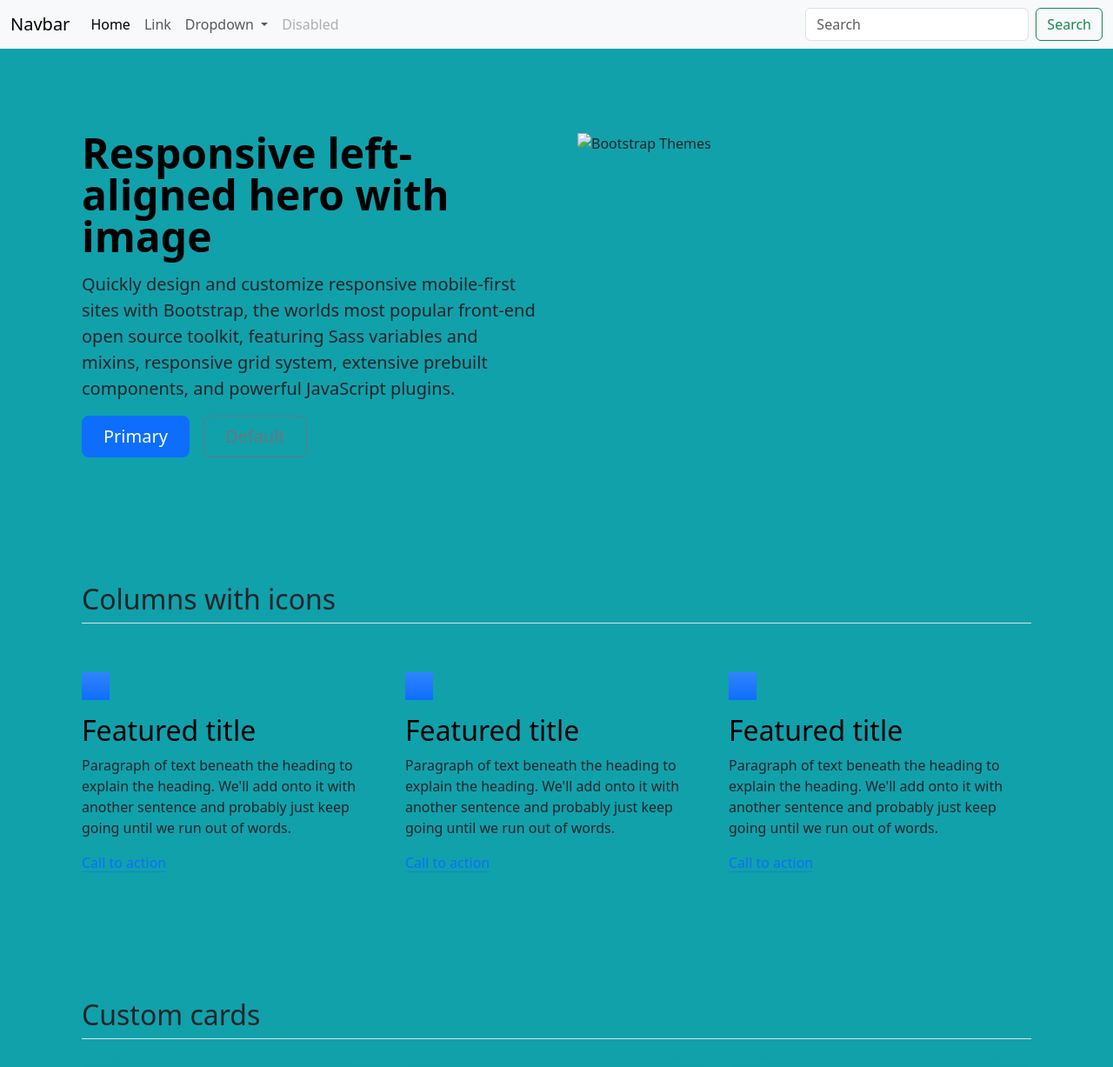
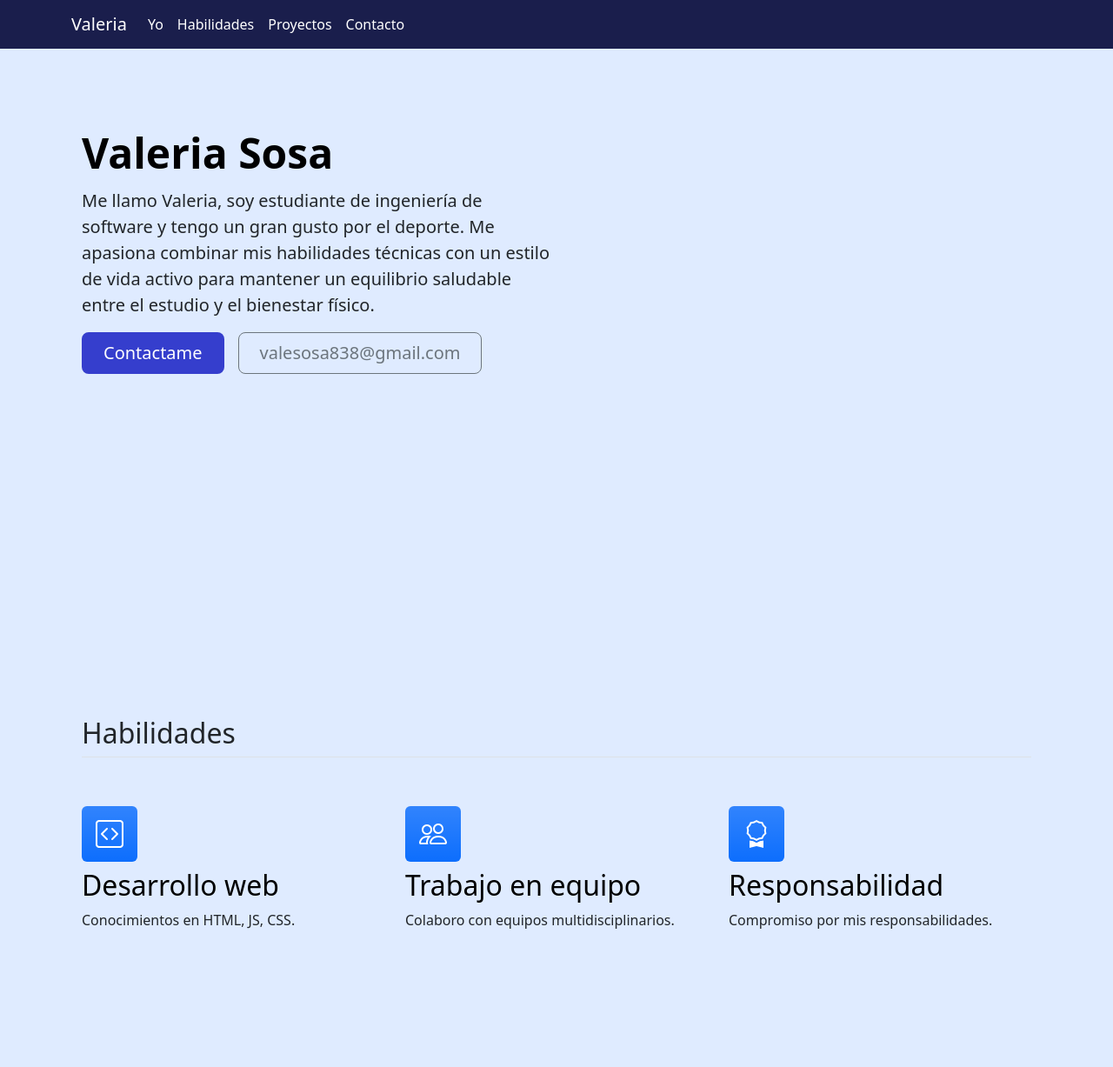
Before and after one commit to valjrz/portafolio-b7-g1, a plain HTML site: page index.html in a window 1280 px wide. Shown: the top 1227 px of the page at 87% size. Drawn offline with nearby package versions, Linux system fonts and the light colour scheme.

Commit message:
cambios de orden y color

```diff
--- a/index.html
+++ b/index.html
@@ -10,50 +10,38 @@
     <link href="https://cdn.jsdelivr.net/npm/bootstrap@5.3.3/dist/css/bootstrap.min.css" rel="stylesheet"
         integrity="sha384-QWTKZyjpPEjISv5WaRU9OFeRpok6YctnYmDr5pNlyT2bRjXh0JMhjY6hW+ALEwIH" crossorigin="anonymous">
 
+     <!-- iconos de bootstrap-->
+    <link rel="stylesheet" href="https://cdn.jsdelivr.net/npm/bootstrap-icons@1.11.3/font/bootstrap-icons.min.css">
+
     <link rel="stylesheet" href="style.css">
 </head>
 
 <body>
     <!--cabecera de mi pagina -->
     <header>
-        <nav class="navbar navbar-expand-lg bg-body-tertiary">
-            <div class="container-fluid">
-                <a class="navbar-brand" href="#">Navbar</a>
+        <nav class="navbar navbar-expand-lg">
+            <div class="container">
+                <a class="navbar-brand text-white" href="#">Valeria</a>
                 <button class="navbar-toggler" type="button" data-bs-toggle="collapse"
                     data-bs-target="#navbarSupportedContent" aria-controls="navbarSupportedContent"
                     aria-expanded="false" aria-label="Toggle navigation">
                     <span class="navbar-toggler-icon"></span>
                 </button>
-                <div class="collapse navbar-collapse" id="navbarSupportedContent">
+                <div class="collapse navbar-collapse text-white" id="navbarSupportedContent">
                     <ul class="navbar-nav me-auto mb-2 mb-lg-0">
                         <li class="nav-item">
-                            <a class="nav-link active" aria-current="page" href="#">Home</a>
+                            <a class="nav-link active text-white" aria-current="page" href="#">Yo</a>
                         </li>
                         <li class="nav-item">
-                            <a class="nav-link" href="#">Link</a>
-                        </li>
-                        <li class="nav-item dropdown">
-                            <a class="nav-link dropdown-toggle" href="#" role="button" data-bs-toggle="dropdown"
-                                aria-expanded="false">
-                                Dropdown
-                            </a>
-                            <ul class="dropdown-menu">
-                                <li><a class="dropdown-item" href="#">Action</a></li>
-                                <li><a class="dropdown-item" href="#">Another action</a></li>
-                                <li>
-                                    <hr class="dropdown-divider">
-                                </li>
-                                <li><a class="dropdown-item" href="#">Something else here</a></li>
-                            </ul>
+                            <a class="nav-link text-white" href="#Habilidades">Habilidades</a>
                         </li>
                         <li class="nav-item">
-                            <a class="nav-link disabled" aria-disabled="true">Disabled</a>
+                            <a class="nav-link text-white" href="#Proyectos">Proyectos</a>
+                        </li>
+                        <li class="nav-item">
+                            <a class="nav-link text-white" href="#Contacto">Contacto</a>
                         </li>
                     </ul>
-                    <form class="d-flex" role="search">
-                        <input class="form-control me-2" type="search" placeholder="Search" aria-label="Search">
-                        <button class="btn btn-outline-success" type="submit">Search</button>
-                    </form>
                 </div>
             </div>
         </nav>
@@ -62,87 +50,67 @@
     <main>
 
         <section id="presentacion" class="container col-xxl-8 px-4 py-5">
-            <div class="row flex-lg-row-reverse align-items-center g-5 py-5">
-                <div class="col-10 col-sm-8 col-lg-6">
-                    <img src="bootstrap-themes.png" class="d-block mx-lg-auto img-fluid" alt="Bootstrap Themes"
-                        width="700" height="500" loading="lazy">
+            <!-- quitamos reverse en caso de que no queramos imagen y tambien quitamos div de imagen  -->
+            <div class="row flex-lg-row align-items-center g-5 py-5">
             </div>
             <div class="col-lg-6">
-                    <h1 class="display-5 fw-bold text-body-emphasis lh-1 mb-3">Responsive left-aligned hero with image
+                <h1 class="display-5 fw-bold text-body-emphasis lh-1 mb-3">Valeria Sosa
                 </h1>
-                    <p class="lead">Quickly design and customize responsive mobile-first sites with Bootstrap, the
-                        worlds most popular front-end open source toolkit, featuring Sass variables and mixins,
-                        responsive grid system, extensive prebuilt components, and powerful JavaScript plugins.</p>
+                <p class="lead">Me llamo Valeria, soy estudiante de ingeniería de software y tengo un gran gusto por
+                    el deporte. Me apasiona combinar mis habilidades técnicas con un estilo de vida activo para
+                    mantener un equilibrio saludable entre el estudio y el bienestar físico.</p>
                 <div class="d-grid gap-2 d-md-flex justify-content-md-start">
-                        <button type="button" class="btn btn-primary btn-lg px-4 me-md-2"
-                            fdprocessedid="oyo7kn">Primary</button>
+                    <button type="button" class="btn btn-lg px-4 me-md-2 text-white" id="botoncontacto"
+                        fdprocessedid="oyo7kn">Contactame</button>
                     <button type="button" class="btn btn-outline-secondary btn-lg px-4"
-                            fdprocessedid="zem37d">Default</button>
+                        fdprocessedid="zem37d">valesosa838@gmail.com</button>
                 </div>
             </div>
             </div>
         </section>
 
 
-        <section id="habilidades" class="container px-4 py-5">
-            <h2 class="pb-2 border-bottom">Columns with icons</h2>
+        <section id="Habilidades" class="container px-4 py-5">
+            <!-- titulo de mi seccion  -->
+            <h2 class="pb-2 border-bottom">Habilidades</h2>
+            <!-- contenedor de mis cartas  -->
             <div class="row g-4 py-5 row-cols-1 row-cols-lg-3">
+
                     <div class="feature col">
                         <div
-                        class="feature-icon d-inline-flex align-items-center justify-content-center text-bg-primary bg-gradient fs-2 mb-3">
-                        <svg class="bi" width="1em" height="1em">
-                            <use xlink:href="#collection"></use>
-                        </svg>
+                            class="d-inline-flex align-items-center justify-content-center text-bg-primary bg-gradient fs-2 py-2 px-3 rounded">
+                            <i class="bi bi-code-square"></i>
                         </div>
-                    <h3 class="fs-2 text-body-emphasis">Featured title</h3>
-                    <p>Paragraph of text beneath the heading to explain the heading. We'll add onto it with another
-                        sentence and probably just keep going until we run out of words.</p>
-                    <a href="#" class="icon-link">
-                        Call to action
-                        <svg class="bi">
-                            <use xlink:href="#chevron-right"></use>
-                        </svg>
-                    </a>
+                        <h3 class="fs-2 text-body-emphasis my-2">Desarrollo web</h3>
+                        <p>Conocimientos en HTML, JS, CSS.</p>
                     </div>
+
                     <div class="feature col">
                         <div
-                        class="feature-icon d-inline-flex align-items-center justify-content-center text-bg-primary bg-gradient fs-2 mb-3">
-                        <svg class="bi" width="1em" height="1em">
-                            <use xlink:href="#people-circle"></use>
-                        </svg>
+                            class="d-inline-flex align-items-center justify-content-center text-bg-primary bg-gradient fs-2 py-2 px-3 rounded">
+                            <i class="bi bi-people"></i>
                         </div>
-                    <h3 class="fs-2 text-body-emphasis">Featured title</h3>
-                    <p>Paragraph of text beneath the heading to explain the heading. We'll add onto it with another
-                        sentence and probably just keep going until we run out of words.</p>
-                    <a href="#" class="icon-link">
-                        Call to action
-                        <svg class="bi">
-                            <use xlink:href="#chevron-right"></use>
-                        </svg>
-                    </a>
+                        <h3 class="fs-2 text-body-emphasis my-2">Trabajo en equipo</h3>
+                        <p>Colaboro con equipos multidisciplinarios.</p>
                     </div>
+
                     <div class="feature col">
                         <div
-                        class="feature-icon d-inline-flex align-items-center justify-content-center text-bg-primary bg-gradient fs-2 mb-3">
-                        <svg class="bi" width="1em" height="1em">
-                            <use xlink:href="#toggles2"></use>
-                        </svg>
+                            class="d-inline-flex align-items-center justify-content-center text-bg-primary bg-gradient fs-2 py-2 px-3 rounded">
+                            <i class="bi bi-award"></i>
                         </div>
-                    <h3 class="fs-2 text-body-emphasis">Featured title</h3>
-                    <p>Paragraph of text beneath the heading to explain the heading. We'll add onto it with another
-                        sentence and probably just keep going until we run out of words.</p>
-                    <a href="#" class="icon-link">
-                        Call to action
-                        <svg class="bi">
-                            <use xlink:href="#chevron-right"></use>
-                        </svg>
-                    </a>
+                        <h3 class="fs-2 text-body-emphasis my-2">Responsabilidad</h3>
+                        <p>Compromiso por mis responsabilidades.</p>
                     </div>
+
+
+
+
             </div>
         </section>
 
 
-        <section id="proyectos" class="container px-4 py-5">
+        <section id="Proyectos" class="container px-4 py-5">
             <h2 class="pb-2 border-bottom">Custom cards</h2>
 
             <div class="row row-cols-1 row-cols-lg-3 align-items-stretch g-4 py-5">
--- a/style.css
+++ b/style.css
@@ -1,3 +1,18 @@
 body{
-    background-color: rgb(17, 161, 171);
+    background-color:#dfebff;
 }
+
+#presentacion{
+    height: 90vh;
+    display-flex;
+    justify-content: flex-start;
+    align-items: center;
+}
+
+.navbar{
+    background-color:#1a1e4c;
+}
+
+#botoncontacto{
+    background-color:#353ecd;
+}
```
Lines whose indentation alone changed are shown as unchanged.
